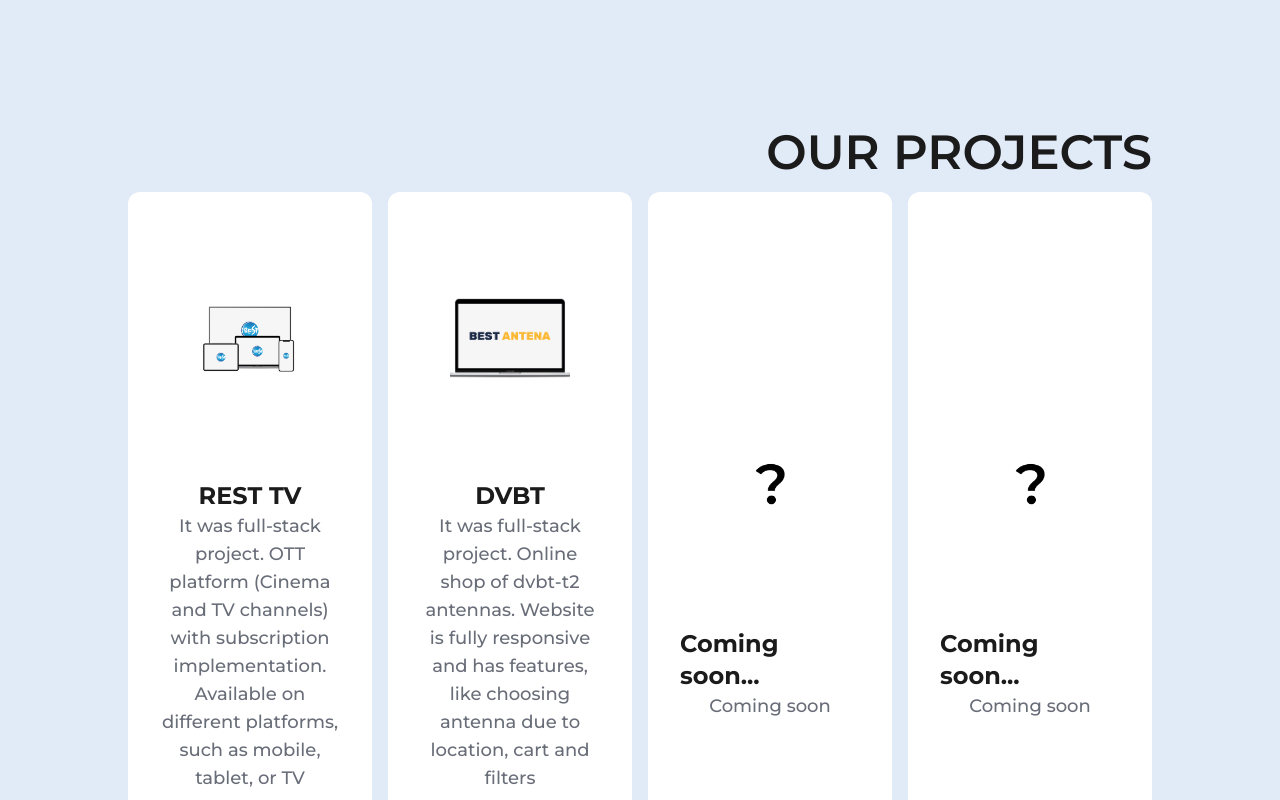
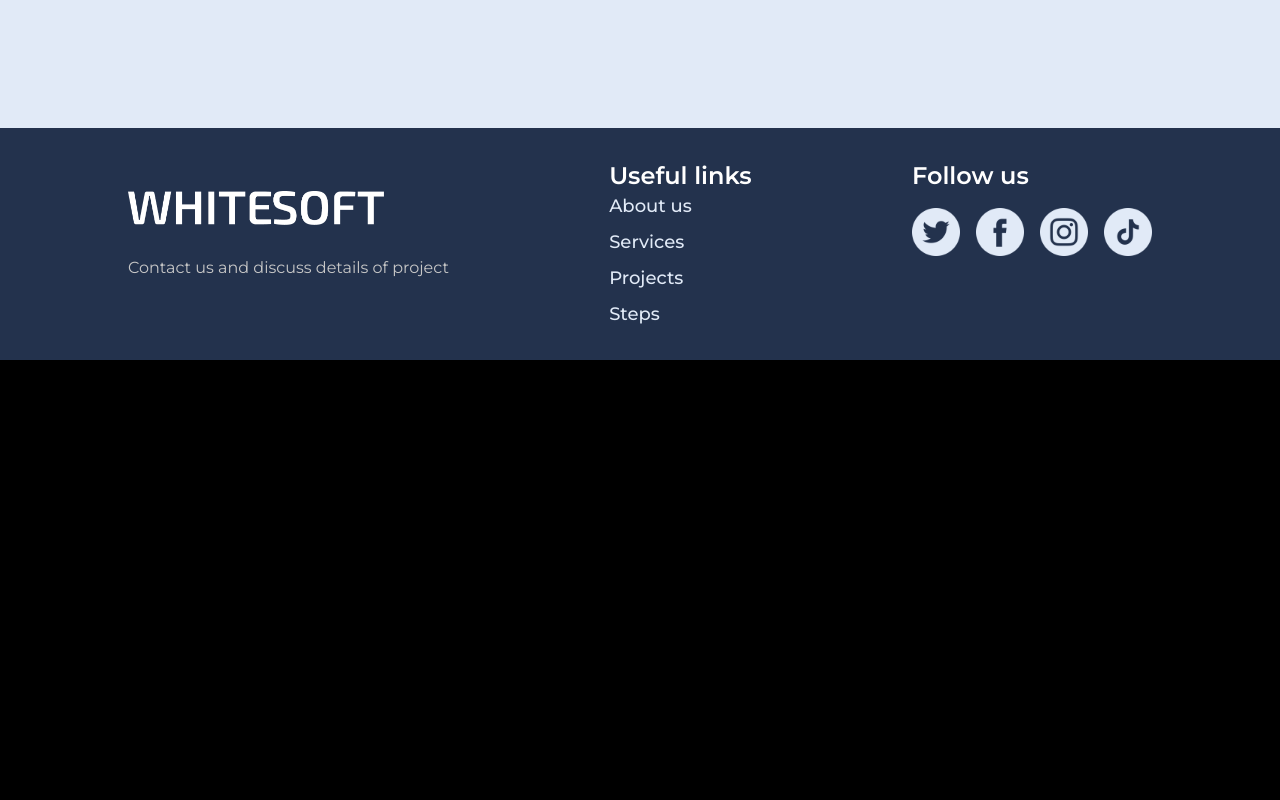
Before and after one commit to illiakos/white-soft, a Next.js app: page / in a window 1280 px wide. Shown: the part 3980-4780 px from the top of the page. After the commit the page ends 4340 px from the top, so only its background shows below. Built offline with nearby package versions, Linux system fonts and the light colour scheme.

Commit message:
Steps and Footer sections implemented (index fixed wrong component added)

```diff
--- a/src/pages/index.tsx
+++ b/src/pages/index.tsx
@@ -16,7 +16,6 @@ export default function Home() {
         <Services/>
         <Projects/>
         <Steps/>
-        <Projects/>
         <Footer/>
     </main>
   )
```
